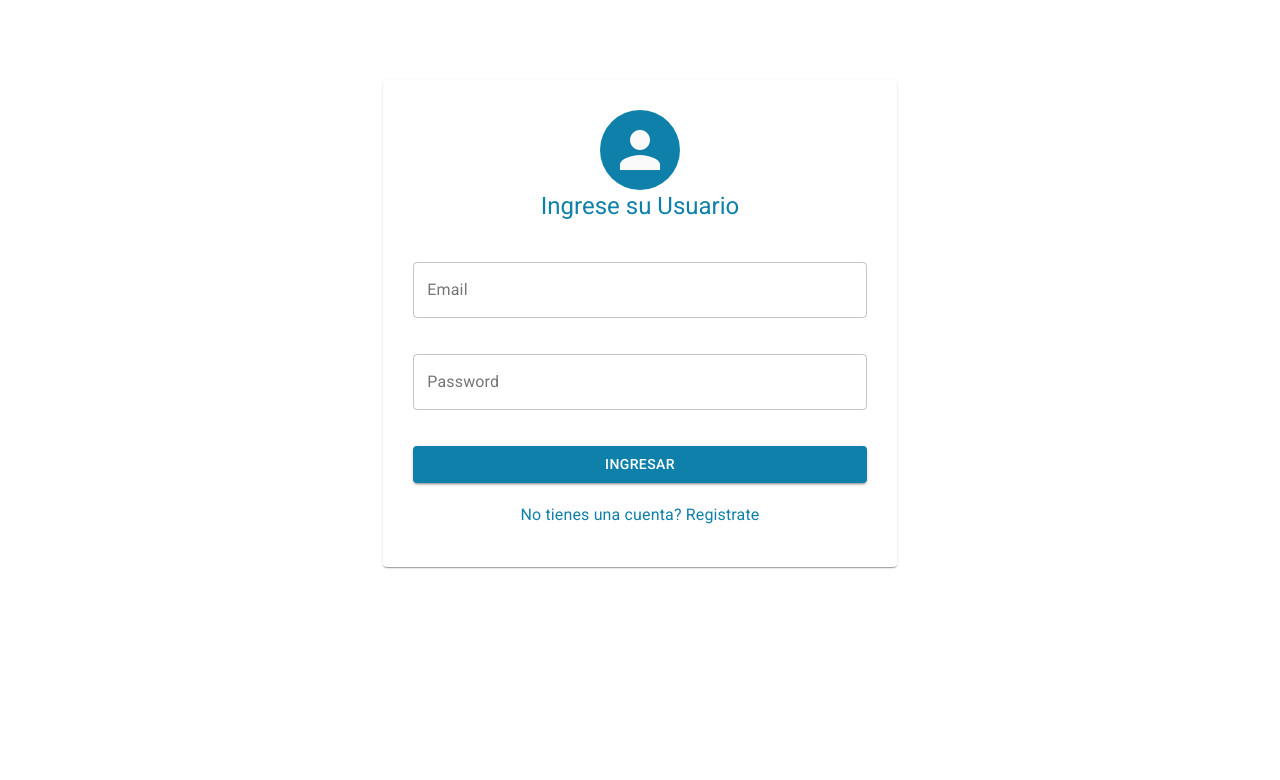
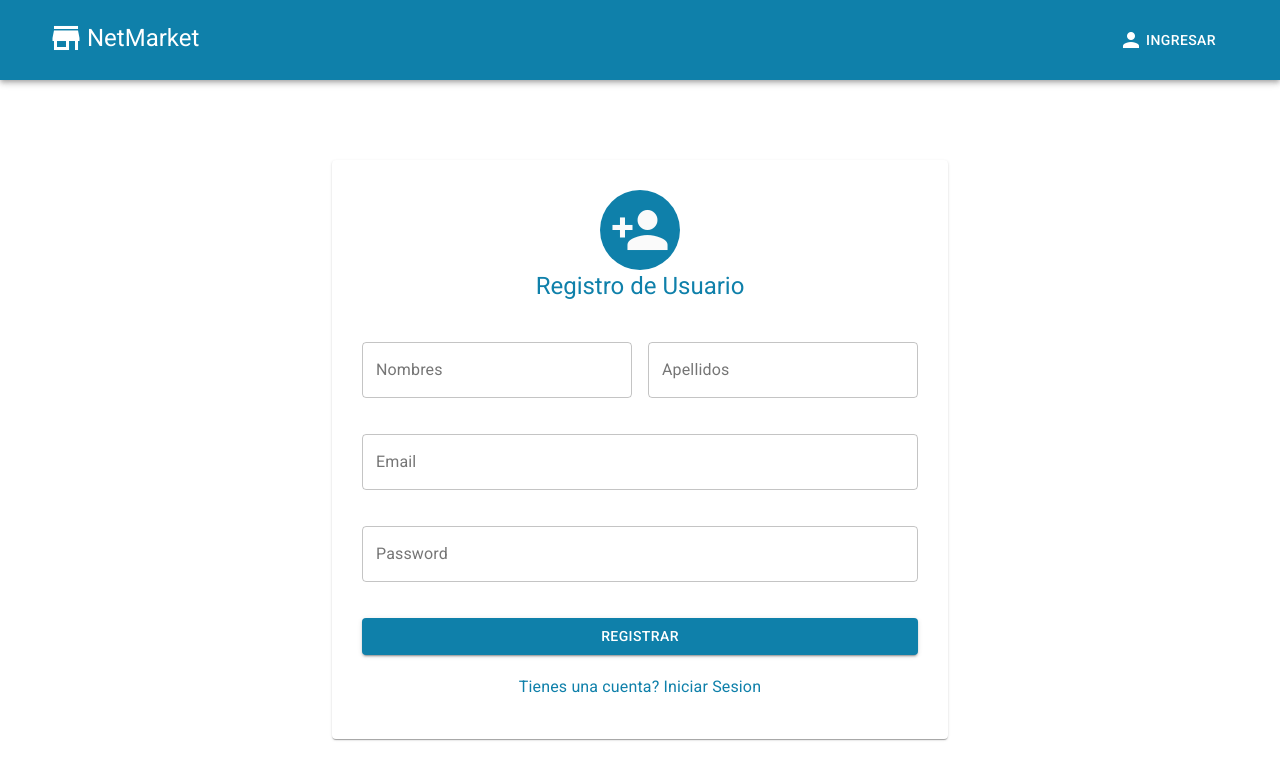
Before and after one commit to leo-marqz/netmarket-frontend, a React (Create React App) app: page /register in a window 1280 px wide. Shown: the top 780 px of the page. Built offline with nearby package versions, Linux system fonts and the light colour scheme.

Commit message:
added - register component

```diff
--- a/src/App.js
+++ b/src/App.js
@@ -2,11 +2,14 @@ import React from "react";
 import Login from "./components/security/Login";
 import { ThemeProvider } from "@material-ui/core";
 import theme from "./theme/theme";
+import Register from "./components/security/register";
+import MenuAppBar from "./components/Navigation/MenuAppBar";
 
 function App() {
   return (
     <ThemeProvider theme={theme}>
-      <Login />
+      <MenuAppBar />
+      <Register />
     </ThemeProvider>
   );
 }
--- /dev/null
+++ b/src/components/Navigation/MenuAppBar.js
@@ -0,0 +1,29 @@
+import { AppBar, Button, Container, Icon, Link, Toolbar, Typography } from '@material-ui/core'
+import React from 'react'
+import useStyles from '../../theme/useStyles';
+
+export default function MenuAppBar() {
+    const classes = useStyles();
+  return (
+    <AppBar position="static" className={classes.appBar}>
+        <Container>
+            <Toolbar>
+                <div className={classes.grow}>
+                    <Link color='inherit' underline='none' className={classes.linkAppBarLogo}>
+                        <Icon fontSize='large' className={classes.mr}>store</Icon>
+                        <Typography variant='h5'>NetMarket</Typography>
+                    </Link>
+                </div>
+                <div>
+                    <Button color='inherit' className={classes.buttonIcon}>
+                        <Link color='inherit' underline='none' href='/login' className={classes.linkAppBarDesktop}>
+                            <Icon className={classes.mr}>person</Icon>
+                            Ingresar
+                        </Link>
+                    </Button>
+                </div>
+            </Toolbar>
+        </Container>
+    </AppBar>
+  )
+}
--- /dev/null
+++ b/src/components/security/register.js
@@ -0,0 +1,48 @@
+
+import { Avatar, Container, Card, Grid, Icon, Typography, TextField, Button, Link } from "@material-ui/core";
+import React from "react";
+import useStyles from "../../theme/useStyles";
+
+const Register = () => {
+    const classes = useStyles();
+    return (
+        <Container className={classes.container} >
+            <Grid container justify="center">
+                <Grid item lg={6} md={8}>
+                    <Card align="center" className={classes.card}>
+                        <Avatar className={classes.avatar}>
+                            <Icon className={classes.icon}>person_add</Icon>
+                        </Avatar>
+                        <Typography variant="h5" color="primary">
+                            Registro de Usuario
+                        </Typography>
+                    <form className={classes.form}>
+                        <Grid container spacing={2}>
+                            <Grid item md={6} xs={12} className={classes.gridmb}>
+                                <TextField label="Nombres" variant="outlined" fullWidth />
+                            </Grid>
+                            <Grid item md={6} xs={12} className={classes.gridmb}>
+                                <TextField label="Apellidos" variant="outlined" fullWidth />
+                            </Grid>
+                            <Grid item md={12} xs={12} className={classes.gridmb}>
+                                <TextField label="Email" variant="outlined" fullWidth type="email" />
+                            </Grid>
+                            <Grid item md={12} xs={12} className={classes.gridmb}>
+                                <TextField label="Password" variant="outlined" fullWidth type="password" />
+                            </Grid>
+                            <Grid item md={12} xs={12} className={classes.gridmb}>
+                                <Button variant="contained" fullWidth color="primary">Registrar</Button>
+                            </Grid>
+                        </Grid>
+                        <Link href='/' variant='body1'  className={classes.link} >
+                            Tienes una cuenta? Iniciar Sesion
+                        </Link>
+                    </form>
+                    </Card>
+                </Grid>
+            </Grid>
+        </Container>
+    );
+}
+
+export default Register;
--- a/src/theme/useStyles.js
+++ b/src/theme/useStyles.js
@@ -25,6 +25,29 @@ const useStyles = makeStyles({
     },
     link:{
         marginTop:8
+    },
+    appBar:{
+        paddingTop: 8,
+        paddingBottom: 8
+    },
+    grow:{
+        flexGrow: 1
+    },
+    linkAppBarLogo:{
+        display: 'inline-flex',
+        alignItems: 'center'
+    },
+    mr:{
+        marginRight: 3
+    },
+    buttonIcon:{
+        fontSize: 14,
+        padding: 0
+    },
+    linkAppBarDesktop:{
+        display: 'inline-flex',
+        alignItems: 'center',
+        padding: "6px 16px"
     }
 });
 
```
Also changed, not shown: 1 other file (tests, documents, lock files or other folders).
